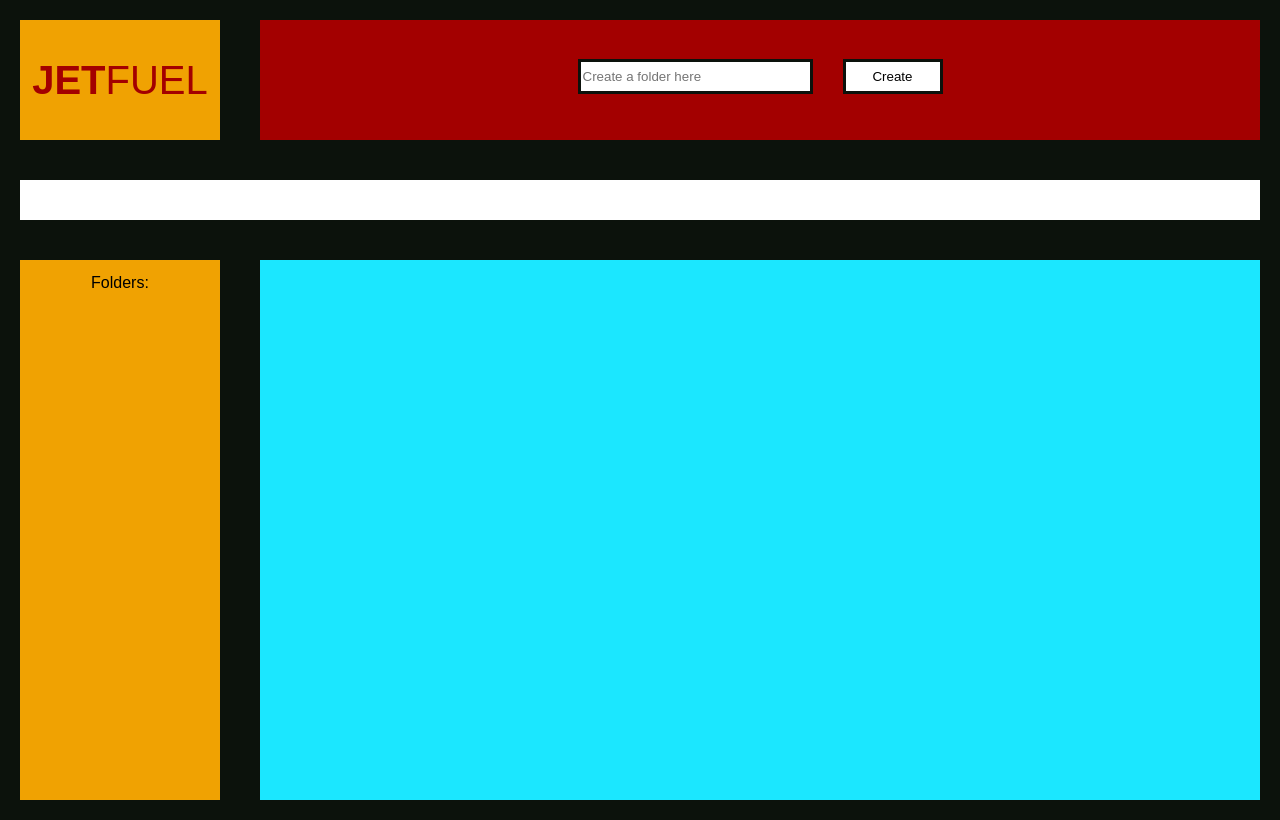
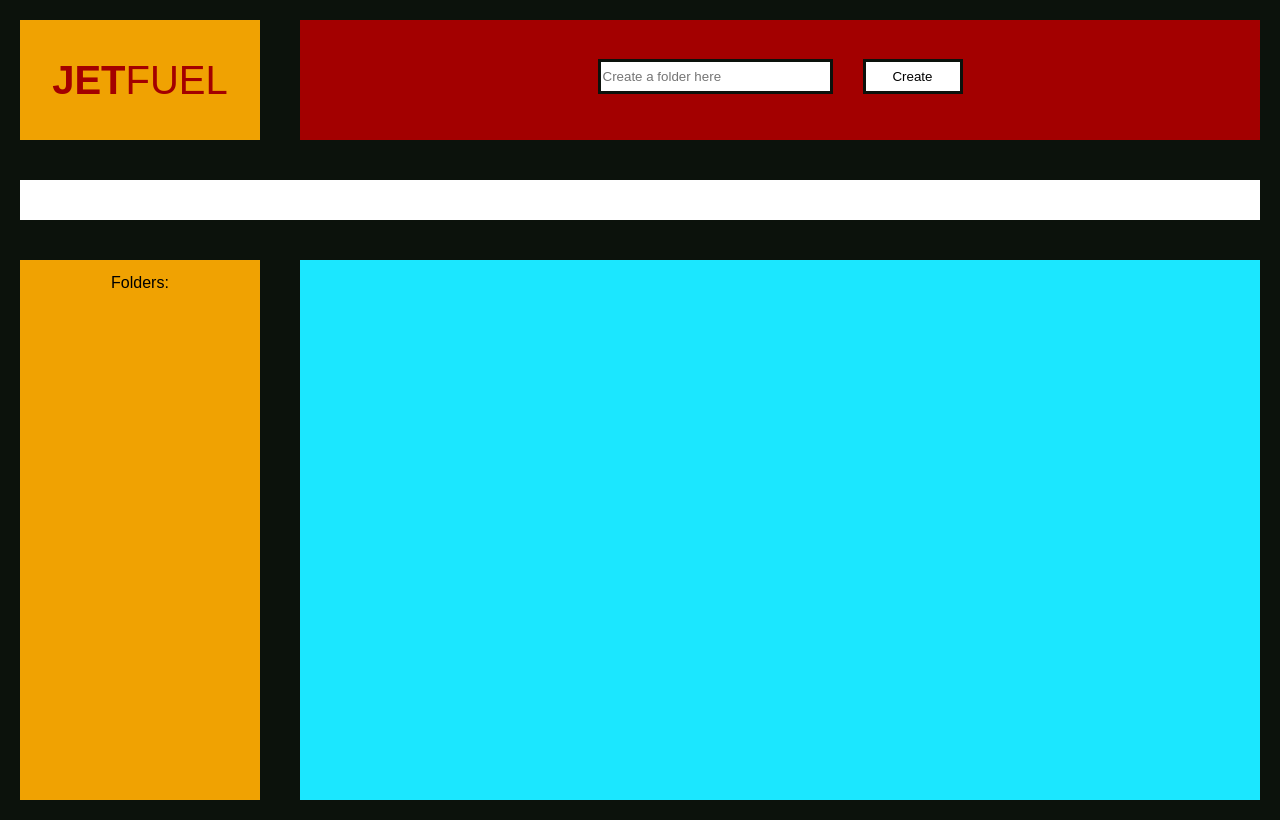
Before and after one commit to stacimcwilliams/jet_fuel, a website: page public/index.html in a window 1280 px wide. Drawn offline with nearby package versions, Linux system fonts and the light colour scheme; no server answers; a web font is replaced by a local one.

Commit message:
Adjust width styling

```diff
--- a/public/styles/styles.css
+++ b/public/styles/styles.css
@@ -14,6 +14,7 @@ header {
 
 .title-box {
   display          : flex;
+  width            : 20%;
   min-width        : 200px;
   border           : 20px solid #0C120C;
   background-color : #F0A202;
@@ -77,6 +78,7 @@ header {
 
 .folder-list-container {
   display          : flex;
+  width            : 20%;
   min-width        : 200px;
   padding-top      : 15px;
   border           : 20px solid #0C120C;
```
Also changed, not shown: public/index.html (+3 -2 lines).
